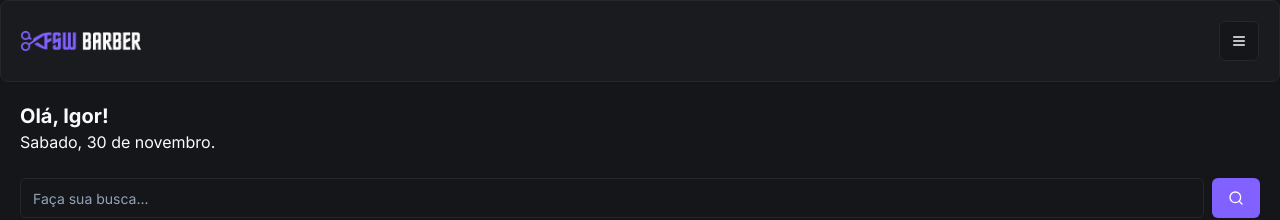
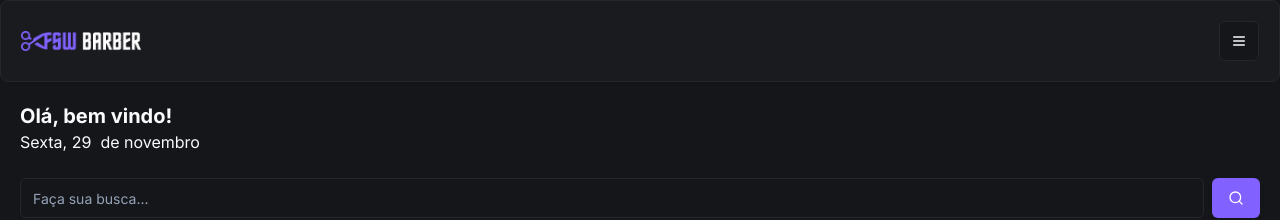
Before and after one commit to igo2felipe/FSW-Barber, a Next.js app: page / in a window 1280 px wide. Shown: the top 220 px of the page. Built offline with nearby package versions, Linux system fonts and the light colour scheme; no server answers; the database is empty.

Commit message:
feat: update welcome message

```diff
--- a/app/page.tsx
+++ b/app/page.tsx
@@ -9,6 +9,8 @@
 import Link from "next/link"
 import { getServerSession } from "next-auth"
 import { authOptions } from "./_lib/auth"
+import { format } from "date-fns"
+import { ptBR } from "date-fns/locale"
 
 const Home = async () => {
   const session = await getServerSession(authOptions)
@@ -45,8 +47,14 @@
       <Header />
       <div className="p-5">
         {/* TEXTO */}
-        <h2 className="text-xl font-bold">Olá, Igor!</h2>
-        <p>Sabado, 30 de novembro.</p>
+        <h2 className="text-xl font-bold">
+          Olá, {session?.user ? session.user.name : "bem vindo"}!
+        </h2>
+        <span className="capitalize">
+          {format(new Date(), "EEE, dd ", { locale: ptBR })}
+        </span>
+        <span>&nbsp;de&nbsp;</span>
+        <span>{format(new Date(), "MMMM", { locale: ptBR })}</span>
 
         {/* BUSCA */}
         <div className="mt-6">
```
